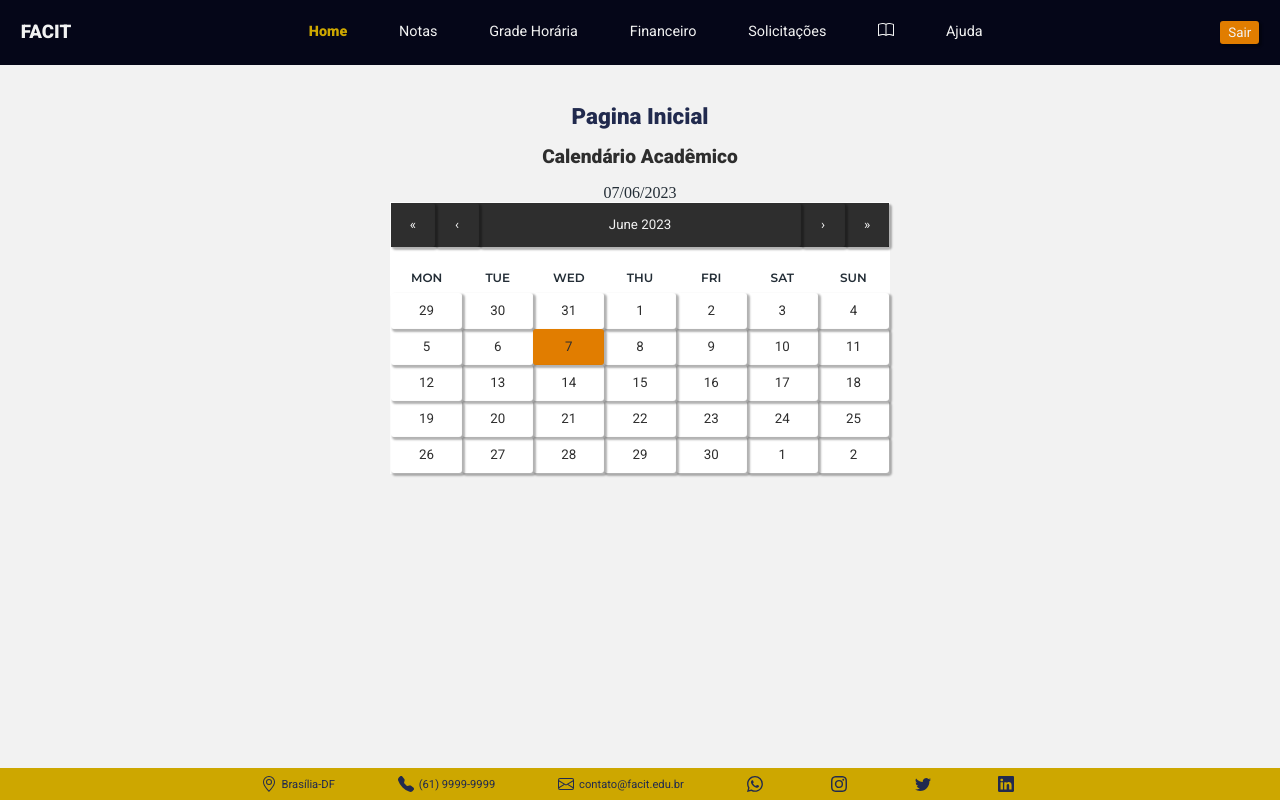
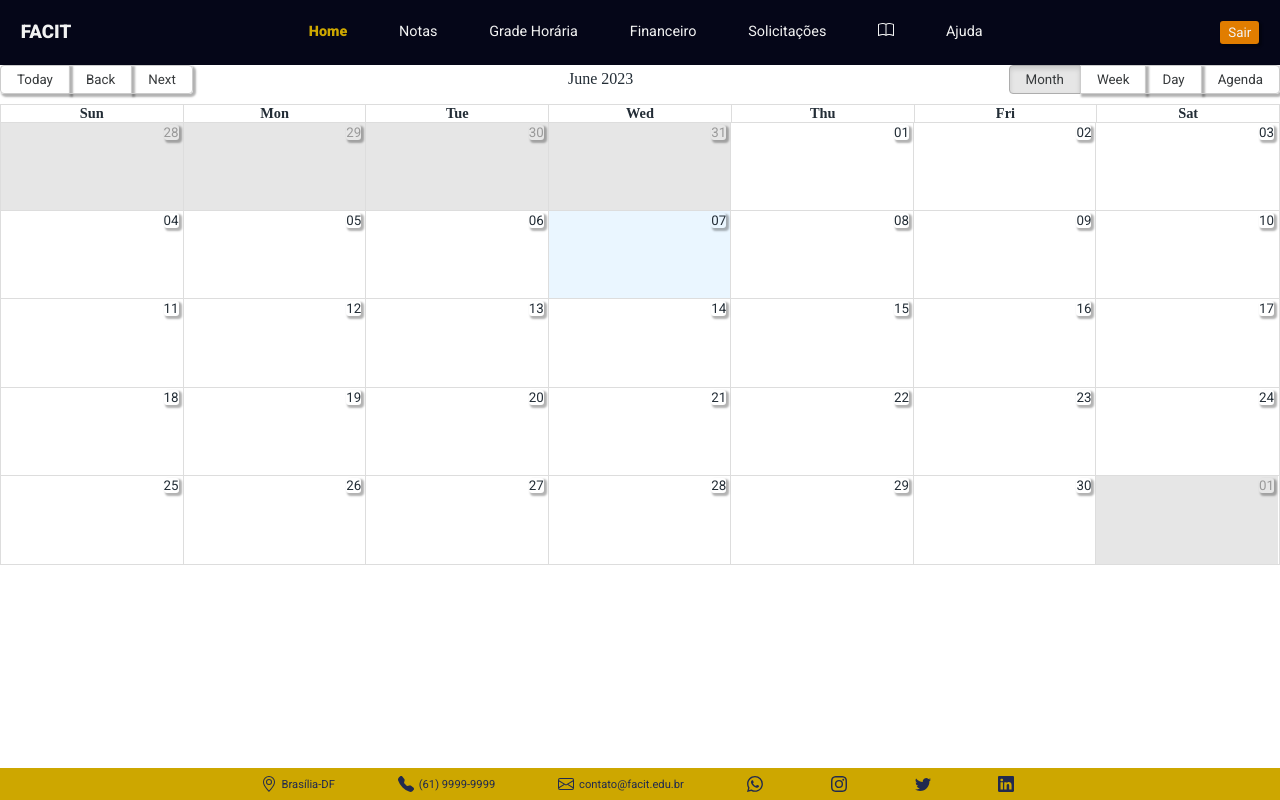
Before and after one commit to Sasaestudo/projetoADS, a React (Vite) app in the folder projetoFront/: page /home in a window 1280 px wide. Built offline with nearby package versions, Linux system fonts and the light colour scheme.

Commit message:
atualização calendáio

```diff
--- a/projetoFront/src/pages/css/home.css
+++ /dev/null
@@ -1,152 +0,0 @@
-.bloco1{
-  display: flex;
-  gap: 50px;
-  flex-wrap: wrap;
-}
-.react-calendar {
-  width: 500px;
-  max-width: 100%;
-  background: white;
-  border: 1px solid white;
-  font-family: 'Montserrat', sans-serif;
-  line-height: 1.125em;
-}
-
-.react-calendar--doubleView {
-  width: 700px;
-}
-
-.react-calendar--doubleView .react-calendar__viewContainer {
-  display: flex;
-  margin: -0.5em;
-}
-
-.react-calendar--doubleView .react-calendar__viewContainer > * {
-  width: 50%;
-  margin: 0.5em;
-}
-
-.react-calendar,
-.react-calendar *,
-.react-calendar *:before,
-.react-calendar *:after {
-  -moz-box-sizing: border-box;
-  -webkit-box-sizing: border-box;
-  box-sizing: border-box;
-}
-
-.react-calendar button {
-  margin: 0;
-  border: 0;
-  outline: none;
-}
-
-.react-calendar button:enabled:hover {
-  cursor: pointer;
-}
-
-.react-calendar__navigation {
-  display: flex;
-  height: 44px;
-  margin-bottom: 1em;
-  background:  #2e2e2e;
-  color: #f2f2f2;
-
-}
-
-.react-calendar__navigation button {
-  min-width: 44px;
-  background: none;
-}
-
-.react-calendar__navigation button:disabled {
-  background-color: #f0f0f0;
-}
-
-.react-calendar__navigation button:enabled:hover,
-.react-calendar__navigation button:enabled:focus {
-  background-color: #e6e6e6;
-  color: #2e2e2e;
-}
-.react-calendar__month-view__weekdays {
-  text-align: center;
-  text-transform: uppercase;
-  font-weight: bold;
-  font-size: 0.75em;
-}
-
-.react-calendar__month-view__weekdays__weekday {
-  padding: 0.5em;
-}
-
-.react-calendar__month-view__weekNumbers .react-calendar__tile {
-  display: flex;
-  align-items: center;
-  justify-content: center;
-  font-size: 0.75em;
-  font-weight: bold;
-}
-
-.react-calendar__month-view__days__day--weekend {
-  background-color: #d10000;
-}
-
-.react-calendar__month-view__days__day--neighboringMonth {
-  color: #757575;
-}
-
-.react-calendar__year-view .react-calendar__tile,
-.react-calendar__decade-view .react-calendar__tile,
-.react-calendar__century-view .react-calendar__tile {
-  padding: 2em 0.5em;
-}
-
-.react-calendar__tile {
-  max-width: 100%;
-  padding: 10px 6.6667px;
-  background: none;
-  text-align: center;
-  line-height: 16px;
-  color:  #2e2e2e;
-}
-
-.react-calendar__tile:disabled {
-  background-color:  #f2f2f2;
-}
-
-.react-calendar__tile:enabled:hover,
-.react-calendar__tile:enabled:focus {
-  background-color:gray;
-}
-
-.react-calendar__tile--now {
-  background: #e17d00;
-}
-
-.react-calendar__tile--now:enabled:hover,
-.react-calendar__tile--now:enabled:focus {
-  background:gray;
-}
-
-.react-calendar__tile--hasActive {
-  background: #e17d00;
-}
-
-.react-calendar__tile--hasActive:enabled:hover,
-.react-calendar__tile--hasActive:enabled:focus {
-  background:gray;
-}
-
-.react-calendar__tile--active {
-  background:  #2e2e2e;
-  color: #f2f2f2;
-}
-
-.react-calendar__tile--active:enabled:hover,
-.react-calendar__tile--active:enabled:focus {
-  background: #2e2e2e;
-}
-
-.react-calendar--selectRange .react-calendar__tile--hover {
-  background-color: #e6e6e6;
-}
--- a/projetoFront/src/pages/home.jsx
+++ b/projetoFront/src/pages/home.jsx
@@ -1,32 +1,79 @@
 import React, { useState } from 'react';
-import Calendar from 'react-calendar';
-import { format, parseISO } from 'date-fns';
-import './css/home.css';
+import { Calendar, momentLocalizer } from 'react-big-calendar';
+import 'react-big-calendar/lib/css/react-big-calendar.css';
+import moment from 'moment';
+import TimePicker from 'react-time-picker';
 
 
+const localizer = momentLocalizer(moment);
 
-export default function home(){
+const Home = () => {
+  const [events, setEvents] = useState([]);
 
-  const [data, setData]=useState (new Date ());
-  const formattedDate = format(data, 'dd/MM/yyyy');
+  const [selectedSlot, setSelectedSlot] = useState(null);
+  const [eventTitle, setEventTitle] = useState('');
+  const [eventTime, setEventTime] = useState(null);
+
+  const handleSelectSlot = (slotInfo) => {
+    setSelectedSlot(slotInfo);
+  };
+
+  const handleEventTitleChange = (e) => {
+    setEventTitle(e.target.value);
+  };
+
+  const handleEventTimeChange = (time) => {
+    setEventTime(time);
+  };
+
+  const handleAddEvent = () => {
+    if (selectedSlot && eventTitle && eventTime) {
+      const newEvent = {
+        start: selectedSlot.start,
+        end: selectedSlot.end,
+        title: eventTitle,
+        time: eventTime,
+      };
+      setEvents([...events, newEvent]);
+      setSelectedSlot(null);
+      setEventTitle('');
+      setEventTime(null);
+    }
+  };
+
+  const eventComponents = events.map((event, index) => (
+    <div key={index}>
+      <span>{event.title}</span>
+      <span>{event.time}</span>
+    </div>
+  ));
 
   return (
+    <div>
+      <div style={{ height: '500px' }}>
+        <Calendar localizer={localizer} events={events} selectable onSelectSlot={handleSelectSlot} />
+      </div>
+      {selectedSlot && (
+        <div>
+          <input className='entrada'
+                 type="text"
+                 value={eventTitle}
+                 onChange={handleEventTitleChange}
+                 placeholder="Título do evento"
+          />
+          <TimePicker
+                 value={eventTime}
+                 onChange={handleEventTimeChange}
+                 clearIcon={null}
+                 disableClock={true}
 
-    <section className="ContainerSection ">
-       <div className='ContainerHome'>
+          />
+          <button onClick={handleAddEvent}>Adicionar evento</button>
+        </div>
+      )}
+      <div>{eventComponents}</div>
+    </div>
+  );
+};
 
-       </div>
-       <h1>Pagina Inicial</h1>
-     <div className='bloco1'>
-     <article className='calendario'>
-        <div>
-       <h2>Calendário Acadêmico</h2>
-        {formattedDate}
-        <Calendar className="calendar" />
-        </div>
-      </article>
-     </div>
-    </section>
-
-  )
-}
+export default Home;
```
Also changed, not shown: projetoFront/package.json (+5 -2 lines), 1 other file (tests, documents, lock files or other folders).
